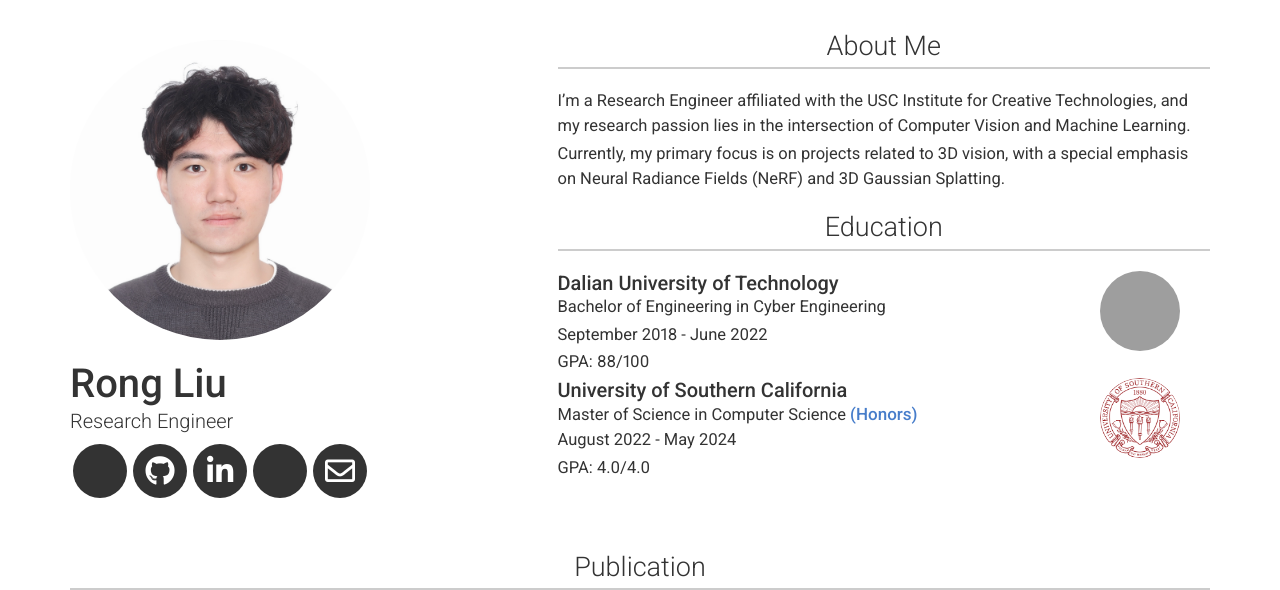
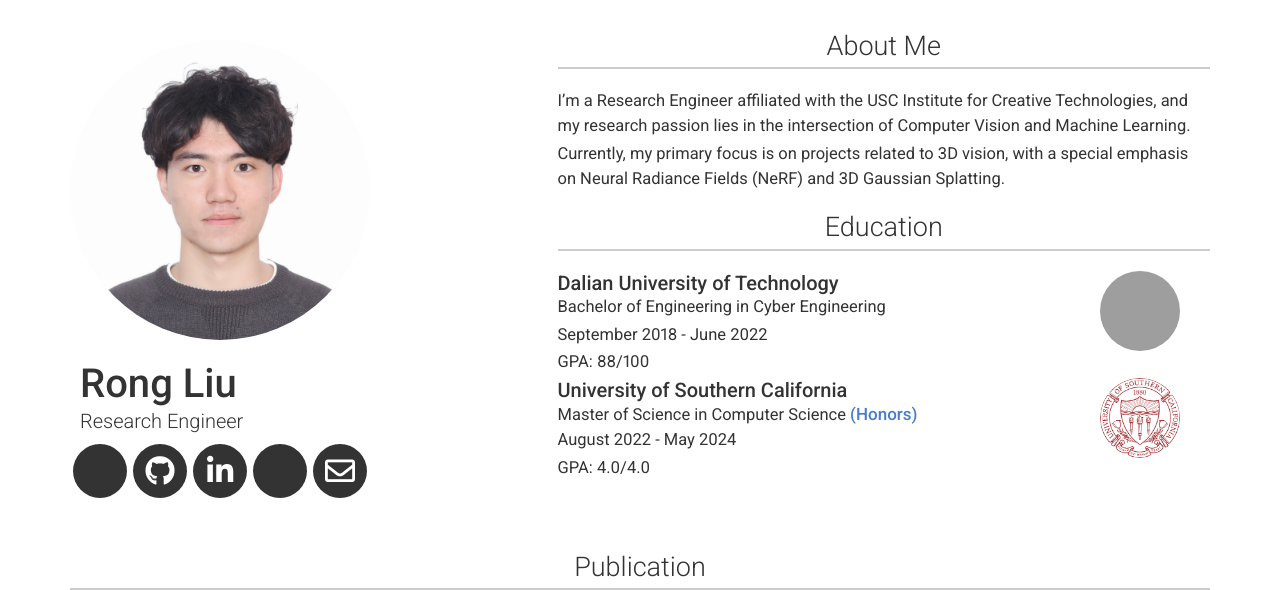
Before and after one commit to RongLiu-Leo/rongliu-leo.github.io, a Jekyll site: the page built from index.md, in a window 1280 px wide. Shown: the top 590 px of the page. Built offline with Jekyll 4.4.1, drawn with Linux system fonts in a browser that asks for light colours; nearby versions of some CDN libraries; a style sheet for code colours, icons or effects is not loaded; grey boxes are pictures that could not be loaded.

Commit message:
Update type.scss

```diff
--- a/_sass/type.scss
+++ b/_sass/type.scss
@@ -51,6 +51,9 @@
   font-size: 4rem;
   margin-bottom: 0.1rem;
   font-weight: 500;
+  @media screen and (min-width: 992px) {
+    margin-left: 1rem;
+  }
   @media print {
     text-align: left;
   }
@@ -59,6 +62,9 @@
 h2 {
   font-weight: 300;
   font-size: 2rem;
+  @media screen and (min-width: 992px) {
+    margin-left: 1rem;
+  }
   @media print {
     text-align: left;
     margin-bottom: 0.1rem !important;
```
